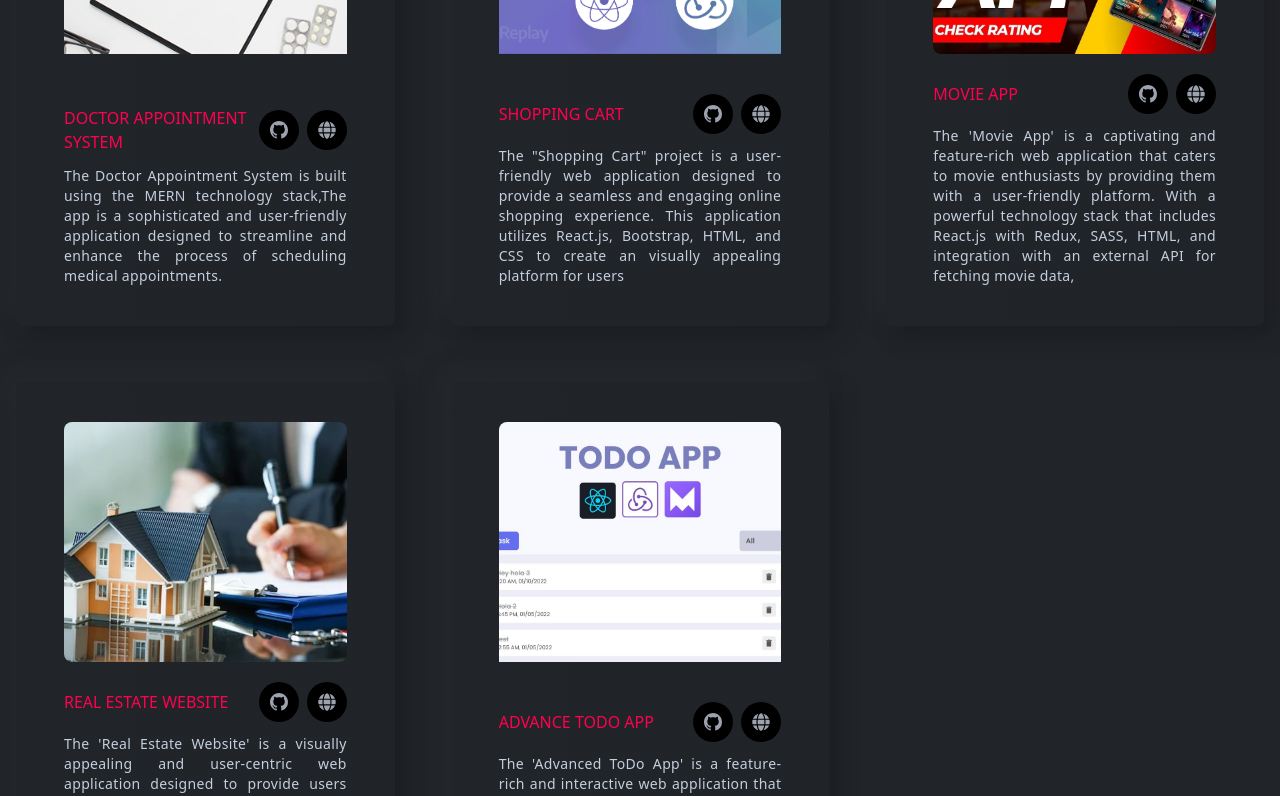
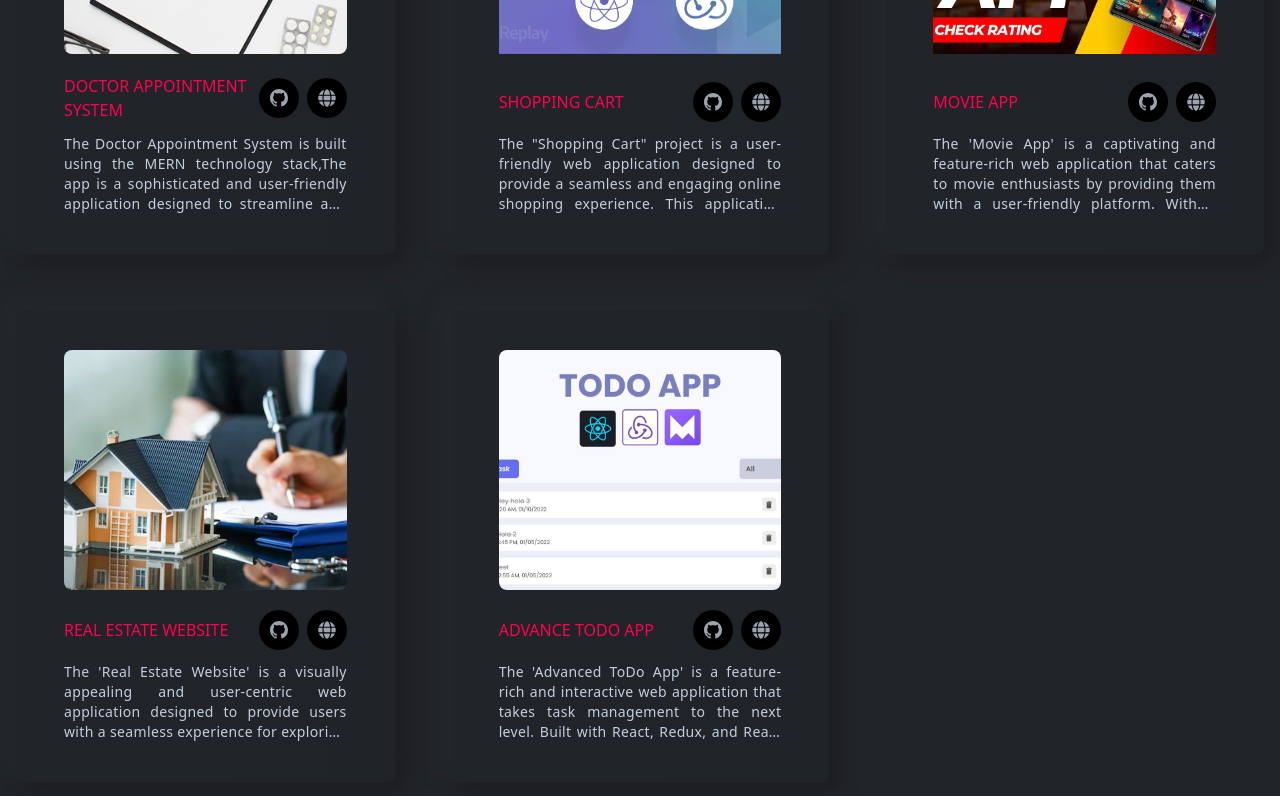
Before and after one commit to QaziAhmad77/portfolio, a React (Vite) app: page / in a window 1280 px wide. Shown: the part 1900-2696 px from the top of the page. Built offline with nearby package versions, Linux system fonts and the light colour scheme.

Commit message:
portfolio

```diff
--- a/package.json
+++ b/package.json
@@ -10,6 +10,7 @@
     "preview": "vite preview"
   },
   "dependencies": {
+    "@tailwindcss/line-clamp": "^0.4.4",
     "framer-motion": "^10.15.0",
     "react": "^18.2.0",
     "react-dom": "^18.2.0",
--- a/src/components/projects/ProjectCard.jsx
+++ b/src/components/projects/ProjectCard.jsx
@@ -1,6 +1,6 @@
 import { BsGithub } from 'react-icons/bs';
 import { FaGlobe } from 'react-icons/fa';
-const ProjectCard = ({ title, des, src, link,url }) => {
+const ProjectCard = ({ title, des, src, link, url }) => {
   return (
     <div className="w-full p-4 xl:px-12 h-auto xl:py-10 rounded-lg shadow-shadowOne flex flex-col bg-gradient-to-r from-bodyColor to-[#202327] group hover:bg-gradient-to-b hover:from-gray-900 hover:gray-900 transition-colors duration-1000">
       <div className="w-full h-[80%] overflow-hidden rounded-lg">
@@ -23,13 +23,13 @@ const ProjectCard = ({ title, des, src, link,url }) => {
                 </a>
               </span>
               <span className="text-lg w-10 h-10 rounded-full bg-black inline-flex justify-center items-center text-gray-400 hover:text-designColor duration-300 cursor-pointer">
-               <a href={url}>
-               <FaGlobe />
-               </a>
+                <a href={url}>
+                  <FaGlobe />
+                </a>
               </span>
             </div>
           </div>
-          <p className="text-sm text-justify tracking-wide mt-3 hover:text-gray-100 duration-300">
+          <p className="text-sm text-justify tracking-wide mt-3 hover:text-gray-100 duration-300 line-clamp-4 hover:line-clamp-none">
             {des}
           </p>
         </div>
--- a/tailwind.config.js
+++ b/tailwind.config.js
@@ -31,5 +31,4 @@ export default {
       },
     },
   },
-  plugins: [],
 };
```
Also changed, not shown: 6 other files (tests, documents, lock files or other folders).
